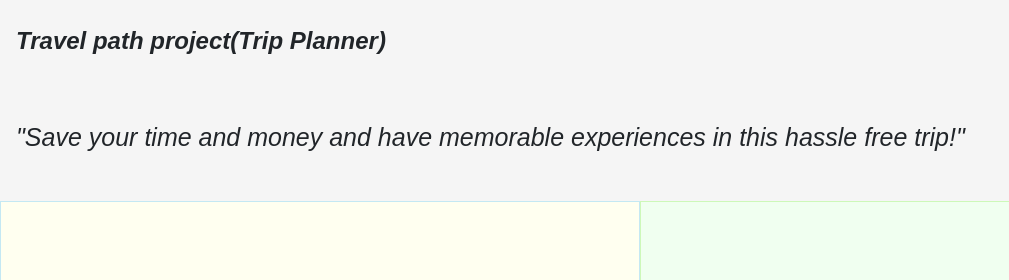
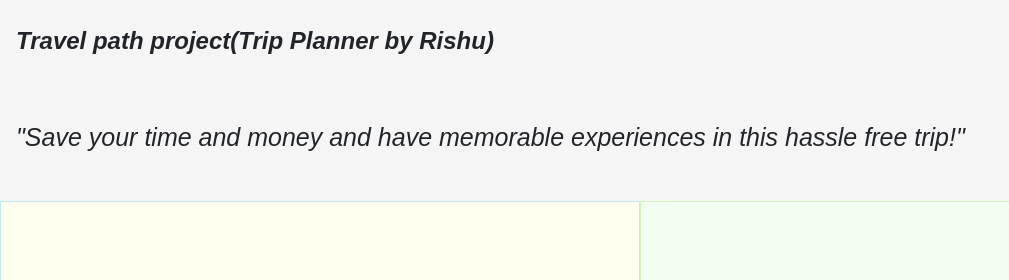
Before and after one commit to bitrish/trip-planner, a plain HTML site: page index.html in a window 1280 px wide. Shown: the top 280 px of the page, 0-1009 px from the left. Drawn offline with nearby package versions, Linux system fonts and the light colour scheme.

Commit message:
Update index.html

```diff
--- a/index.html
+++ b/index.html
@@ -16,7 +16,7 @@
 <body>
     <nav class="navbar navbar-light " style="font-size: 25px; font-family: sans-serif; background-color: whitesmoke;">
 
-        <h4><i><b>Travel path project(Trip Planner)</b></i></h4>
+        <h4><i><b>Travel path project(Trip Planner by Rishu)</b></i></h4>
         <br>✈️
         <i>"Save your time and money and have memorable experiences in this hassle free trip!"</i>
 
```
